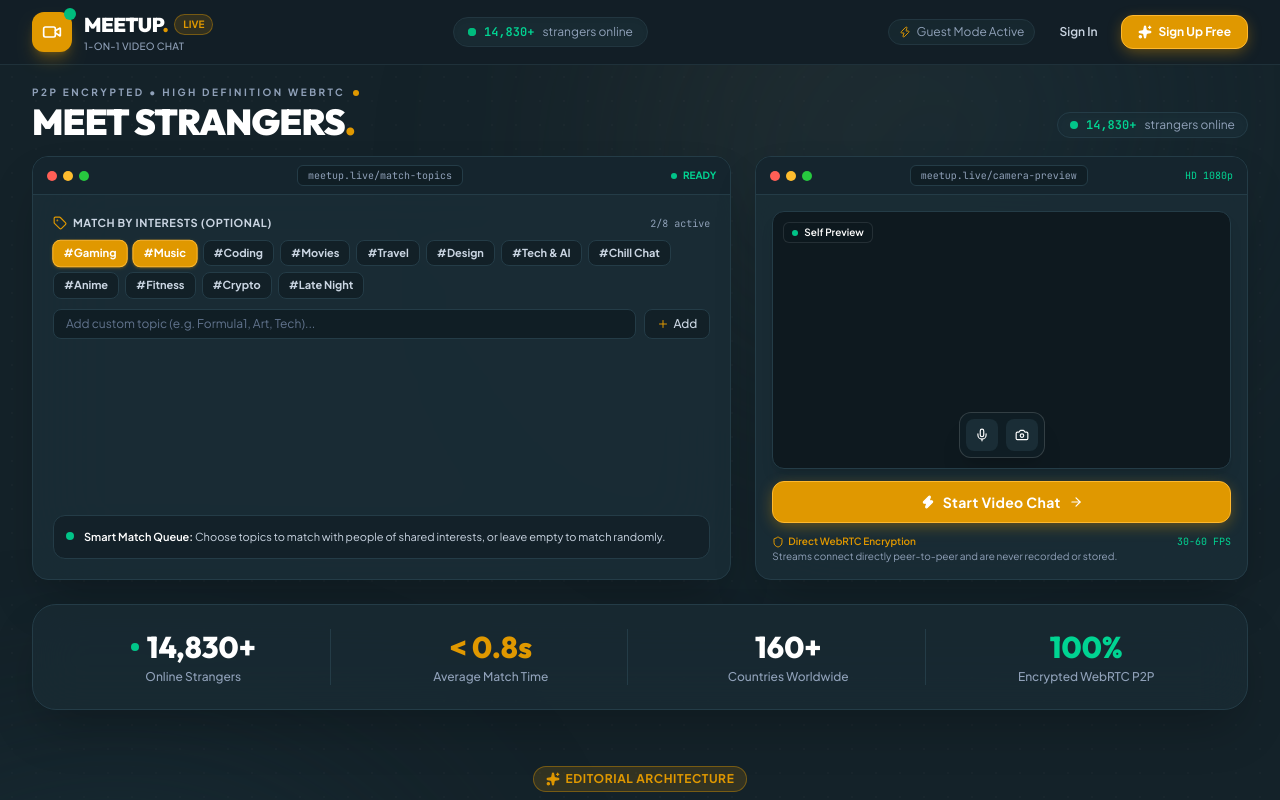
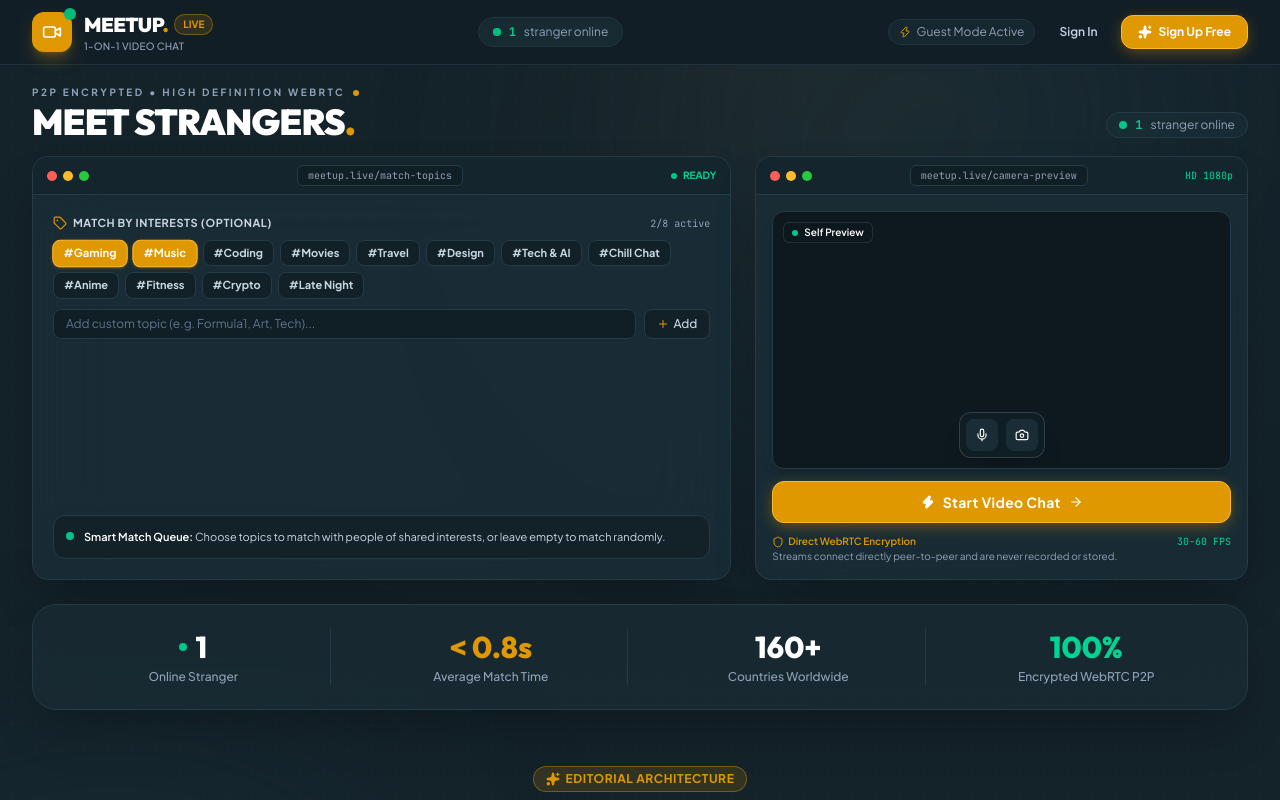
Before and after one commit to ShresthDw/MeetUp, a React (Vite) app in the folder client/: page / in a window 1280 px wide. Shown: the top 800 px of the page. Built offline with nearby package versions, Linux system fonts and the light colour scheme; no server answers.

Commit message:
real data ui update

```diff
--- a/client/src/app/App.jsx
+++ b/client/src/app/App.jsx
@@ -65,6 +65,7 @@
       {currentView === 'home' && (
         <Navbar
           user={user}
+          onlineCount={room.onlineCount}
           onLogout={handleLogout}
           onOpenAuth={handleOpenAuth}
           onNavigate={(v) => setCurrentView(v)}
@@ -75,6 +76,7 @@
       {currentView === 'home' ? (
         <HomePage
           user={user}
+          onlineCount={room.onlineCount}
           onStartChat={handleStartChat}
           onOpenAuth={handleOpenAuth}
         />
--- a/client/src/components/Navbar.jsx
+++ b/client/src/components/Navbar.jsx
@@ -1,7 +1,7 @@
 import { useState } from 'react'
 import { Sparkles, Video, User, LogOut, Shield, Zap, Globe, MessageSquare } from 'lucide-react'
 
-export default function Navbar({ user, onLogout, onOpenAuth, onNavigate }) {
+export default function Navbar({ user, onlineCount = 1, onLogout, onOpenAuth, onNavigate }) {
   const [mobileMenuOpen, setMobileMenuOpen] = useState(false)
 
   return (
@@ -29,14 +29,14 @@
           </div>
         </div>
 
-        {/* Live Traffic Badge */}
+        {/* Live Traffic Badge - Real Socket Count */}
         <div className="hidden md:flex items-center gap-2 rounded-full border border-[#223640] bg-[#1a2d36]/80 px-3.5 py-1.5 text-xs text-slate-300 shadow-inner">
           <span className="relative flex h-2 w-2">
             <span className="absolute inline-flex h-full w-full animate-ping rounded-full bg-emerald-400 opacity-75"></span>
             <span className="relative inline-flex h-2 w-2 rounded-full bg-emerald-500"></span>
           </span>
-          <span className="font-mono font-bold text-emerald-400">14,830+</span>
-          <span className="text-slate-400">strangers online</span>
+          <span className="font-mono font-bold text-emerald-400">{Number(onlineCount).toLocaleString()}</span>
+          <span className="text-slate-400">{onlineCount === 1 ? 'stranger online' : 'strangers online'}</span>
         </div>
 
         {/* Action Controls & Auth */}
--- a/client/src/features/home/HomePage.jsx
+++ b/client/src/features/home/HomePage.jsx
@@ -39,7 +39,7 @@
   'Late Night',
 ]
 
-export default function HomePage({ user, onStartChat, onOpenAuth }) {
+export default function HomePage({ user, onlineCount = 1, onStartChat, onOpenAuth }) {
   const [mode, setMode] = useState('video') // 'video' | 'text'
   const [selectedTags, setSelectedTags] = useState(['Gaming', 'Music'])
   const [customTagInput, setCustomTagInput] = useState('')
@@ -172,8 +172,8 @@
             <div className="flex items-center gap-2 pb-0.5">
               <div className="flex items-center gap-2 rounded-full border border-[#243c47] bg-[#1a2d36]/80 px-3 py-1 text-xs text-slate-300 shadow-inner">
                 <span className="h-2 w-2 rounded-full bg-emerald-400 animate-pulse" />
-                <span className="font-mono font-bold text-emerald-400">14,830+</span>
-                <span className="text-slate-400">strangers online</span>
+                <span className="font-mono font-bold text-emerald-400">{Number(onlineCount).toLocaleString()}</span>
+                <span className="text-slate-400">{onlineCount === 1 ? 'stranger online' : 'strangers online'}</span>
               </div>
             </div>
           </div>
@@ -380,9 +380,9 @@
             <div className="space-y-1">
               <div className="font-display text-2xl sm:text-3xl font-extrabold text-white flex items-center justify-center gap-2">
                 <span className="h-2 w-2 rounded-full bg-emerald-400 animate-pulse" />
-                <span>14,830+</span>
+                <span>{Number(onlineCount).toLocaleString()}</span>
               </div>
-              <div className="text-xs text-slate-400 font-medium">Online Strangers</div>
+              <div className="text-xs text-slate-400 font-medium">{onlineCount === 1 ? 'Online Stranger' : 'Online Strangers'}</div>
             </div>
             <div className="space-y-1 pt-4 md:pt-0">
               <div className="font-display text-2xl sm:text-3xl font-extrabold text-[#E09800]">&lt; 0.8s</div>
--- a/client/src/features/room/useVideoRoom.js
+++ b/client/src/features/room/useVideoRoom.js
@@ -27,6 +27,8 @@
   const [partnerDisconnected, setPartnerDisconnected] = useState(false)
   const [connectedTime, setConnectedTime] = useState(0)
   const [streamReady, setStreamReady] = useState(0)
+  const [onlineCount, setOnlineCount] = useState(1)
+  const [inRoomsCount, setInRoomsCount] = useState(0)
 
   const localVideoRef = useRef(null)
   const remoteVideoRef = useRef(null)
@@ -301,6 +303,15 @@
       }
     })
 
+    socket.on('online-stats', (payload) => {
+      if (typeof payload?.onlineCount === 'number') {
+        setOnlineCount(payload.onlineCount)
+      }
+      if (typeof payload?.inRoomsCount === 'number') {
+        setInRoomsCount(payload.inRoomsCount)
+      }
+    })
+
     socket.on('chat-message', (payload) => {
       setMessages((current) => [...current, payload])
     })
@@ -373,6 +384,8 @@
     isScreenSharing,
     partnerDisconnected,
     connectedTime,
+    onlineCount,
+    inRoomsCount,
     localVideoRef,
     remoteVideoRef,
     localStream: localStreamRef.current,
```
Also changed, not shown: 2 other files (tests, documents, lock files or other folders).
